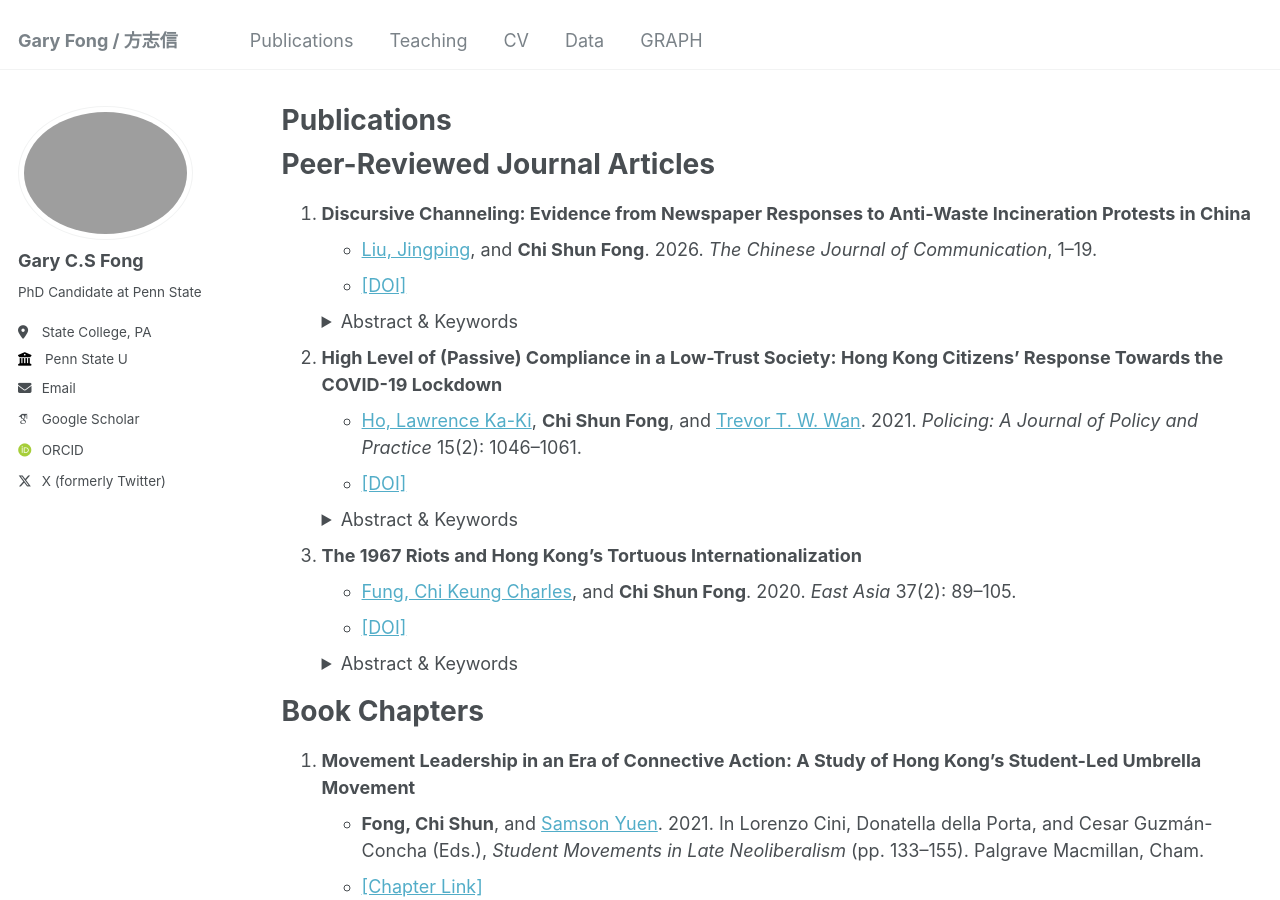
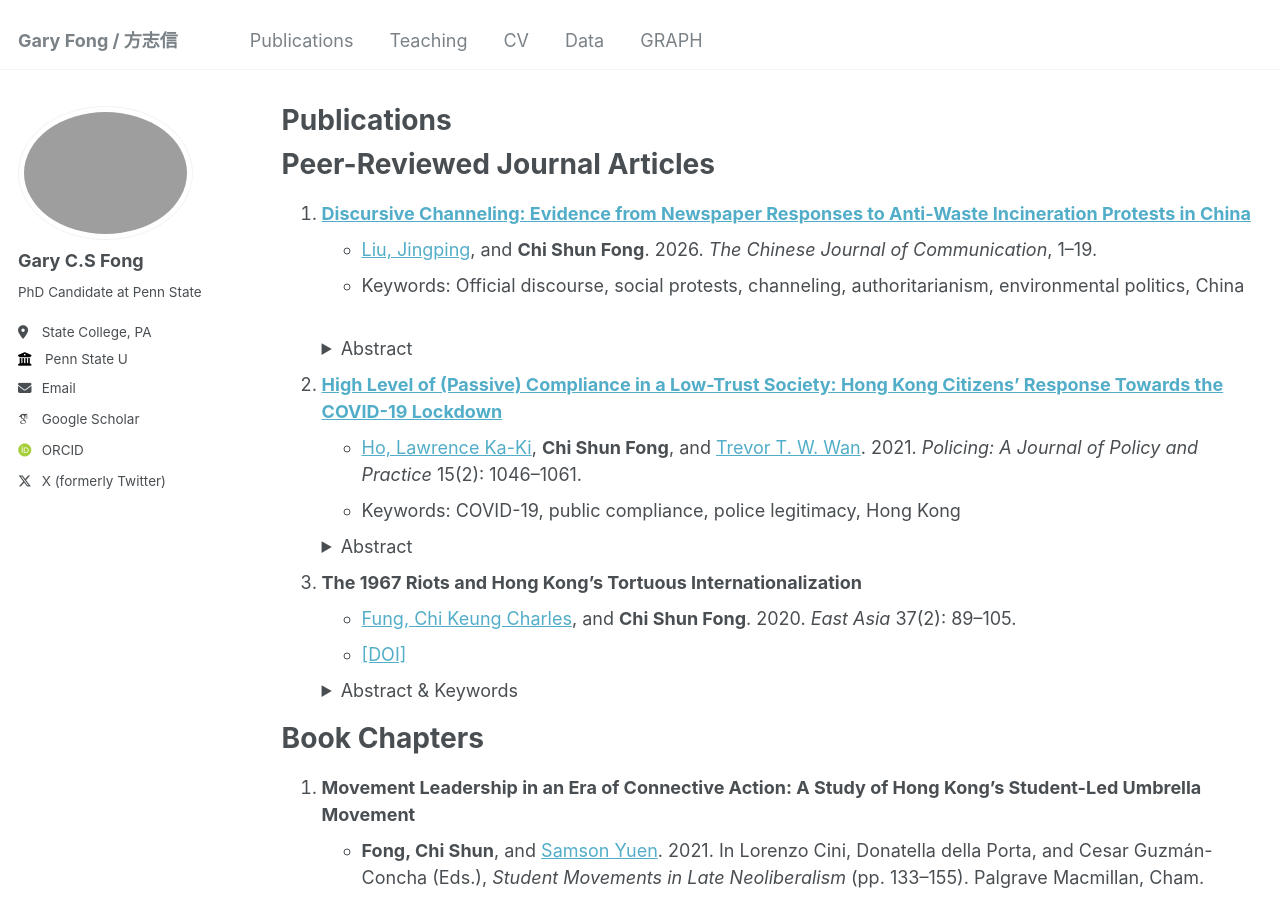
Before and after one commit to sap98fcs/sap98fcs.github.io, a Jekyll site: the page built from _pages/publications.md, in a window 1280 px wide and 900 px high. Built offline with Jekyll 4.4.1, drawn with Linux system fonts in a browser that asks for light colours; some web fonts are replaced.

Commit message:
Update publications.md

```diff
--- a/_pages/publications.md
+++ b/_pages/publications.md
@@ -11,24 +11,22 @@ redirect_from:
 Peer-Reviewed Journal Articles
 ==============================
 
-1. **Discursive Channeling: Evidence from Newspaper Responses to Anti-Waste Incineration Protests in China**
+1. **[Discursive Channeling: Evidence from Newspaper Responses to Anti-Waste Incineration Protests in China](https://doi.org/10.1080/17544750.2026.2711048)**
    * [Liu, Jingping](https://www.polyu.edu.hk/apss/people/academic-staff/prof-liu-jingping/), and **Chi Shun Fong**. 2026. *The Chinese Journal of Communication*, 1–19.
-   * [[DOI]](https://doi.org/10.1080/17544750.2026.2711048)
+   * Keywords: Official discourse, social protests, channeling, authoritarianism, environmental politics, China<br><br>
    <details>
-     <summary>Abstract & Keywords</summary>
+     <summary>Abstract</summary>
      <br>
-     <b>Keywords:</b> discursive channeling, state media, protests, environmental politics, China<br><br>
-     <b>Abstract:</b> [Insert abstract text here]
+     <b>Abstract:</b> [Discourse is a critical tool for authoritarian states to control social protests. The literature highlights a hostility–sympathy dichotomy in official discourse, viewing official discourse as either repressing or facilitating protests. In this paper, we propose a more nuanced framework by introducing the concept of discursive channeling. Apart from facilitating protests, official sympathetic discourse can also be used to channel protests—redirecting radical claims into more moderate ones. Drawing on newspapers’ responses to anti-waste incineration protests in China from 2002 to 2021, we identify the early 2010s as a watershed moment. While hostile discourse declined, sympathetic discourse surged—however, its content fundamentally changed. While pre-2010 sympathetic discourse recognized the major claim concerning decision-making on the siting of waste incineration plants, post-2010 sympathetic discourse redirected the focus toward a minor and more moderate claim concerning environmental monitoring and compensation. As a form of indirect repression, this discursive channeling elucidates how authoritarian states mitigate the upward-scale shift in protests and why repression intensified in Xi Jinping’s era without backfiring.]
    </details>
 
-2. **High Level of (Passive) Compliance in a Low-Trust Society: Hong Kong Citizens’ Response Towards the COVID-19 Lockdown**
+2. **[High Level of (Passive) Compliance in a Low-Trust Society: Hong Kong Citizens’ Response Towards the COVID-19 Lockdown](https://doi.org/10.1093/police/paaa090)**
    * [Ho, Lawrence Ka-Ki](https://cve.ntnu.edu.tw/cve/include/index.php?Page=E-3-1&Cate01=%E5%B0%88%E4%BB%BB%E6%95%99%E5%B8%AB&teacher01=177248838678089100f0ce), **Chi Shun Fong**, and [Trevor T. W. Wan](https://www.law.hku.hk/academic_staff/trevor-t-w-wan/). 2021. *Policing: A Journal of Policy and Practice* 15(2): 1046–1061.
-   * [[DOI]](https://doi.org/10.1093/police/paaa090)
+   * Keywords: COVID-19, public compliance, police legitimacy, Hong Kong
    <details>
-     <summary>Abstract & Keywords</summary>
+     <summary>Abstract</summary>
      <br>
-     <b>Keywords:</b> compliance, public trust, COVID-19, policing, Hong Kong<br><br>
-     <b>Abstract:</b> [Insert abstract text here]
+     <b>Abstract:</b> [This study examines the phenomenon of high public compliance with COVID-19 lockdown and social distancing regulations in Hong Kong, set against a backdrop of low political trust and a severe crisis of police legitimacy following the 2019 anti-extradition bill movement. Utilizing an original dataset compiled from police enforcement episodes, judicial proceedings, and online discourse on local social media channels, the paper demonstrates that compliance remained remarkably high despite skepticism toward authority. The findings show that citizens' adherence to public health measures was driven primarily by self-regulation, strategic calculation, historical trauma from the 2003 SARS outbreak, and deep distrust of the government's capabilities, leading civil society to act as informal "civilian enforcers". The study conceptualizes this behavior as "passive compliance"—a conditional, issue-specific adherence to rules rooted in shared self-interest for public health rather than normative respect for legal or state authority.]
    </details>
 
 3. **The 1967 Riots and Hong Kong’s Tortuous Internationalization**
```
